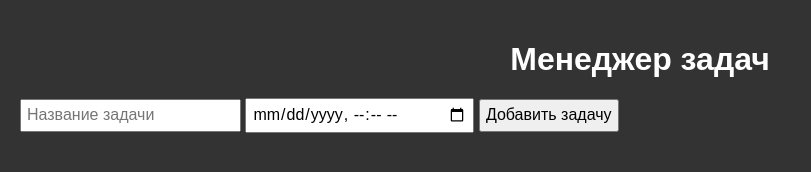
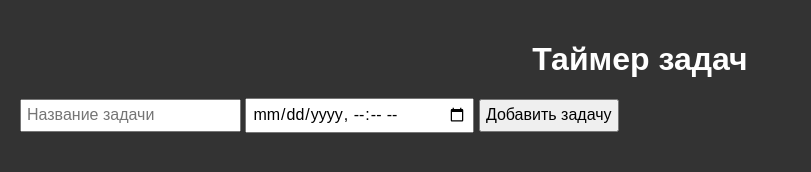
Before and after one commit to i5anin/task-timer, a plain HTML site: page index.html in a window 1280 px wide. Shown: the whole page, without its empty margins (0-811 px from the left). Drawn offline with nearby package versions, Linux system fonts and the light colour scheme.

Commit message:
Update index.html

```diff
--- a/index.html
+++ b/index.html
@@ -61,7 +61,7 @@
     </head>
 
     <body>
-        <h1>Менеджер задач</h1>
+        <h1>Таймер задач</h1>
 
         <form id="task-form">
             <input type="text" id="task-name" placeholder="Название задачи" required>
```
